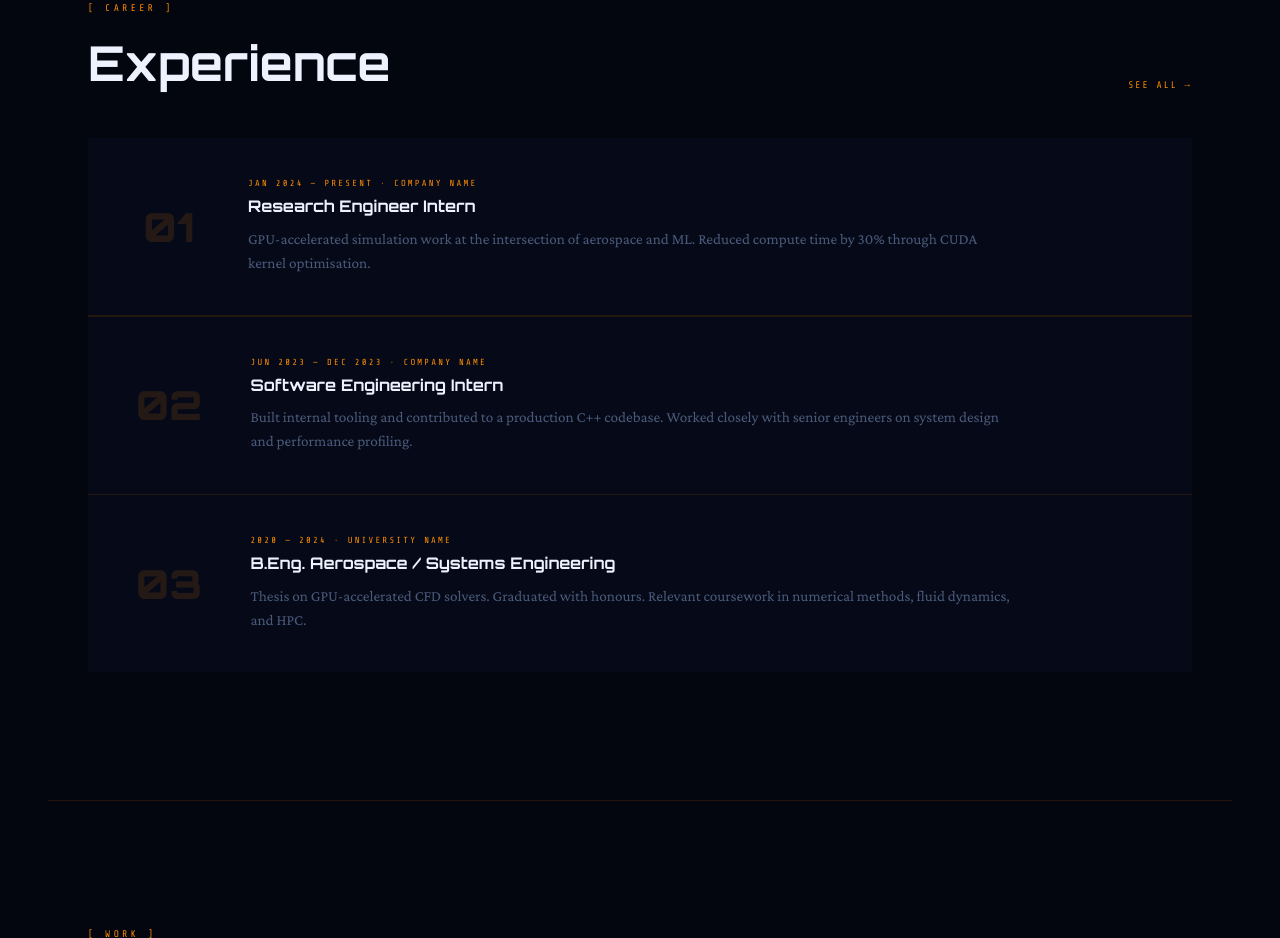
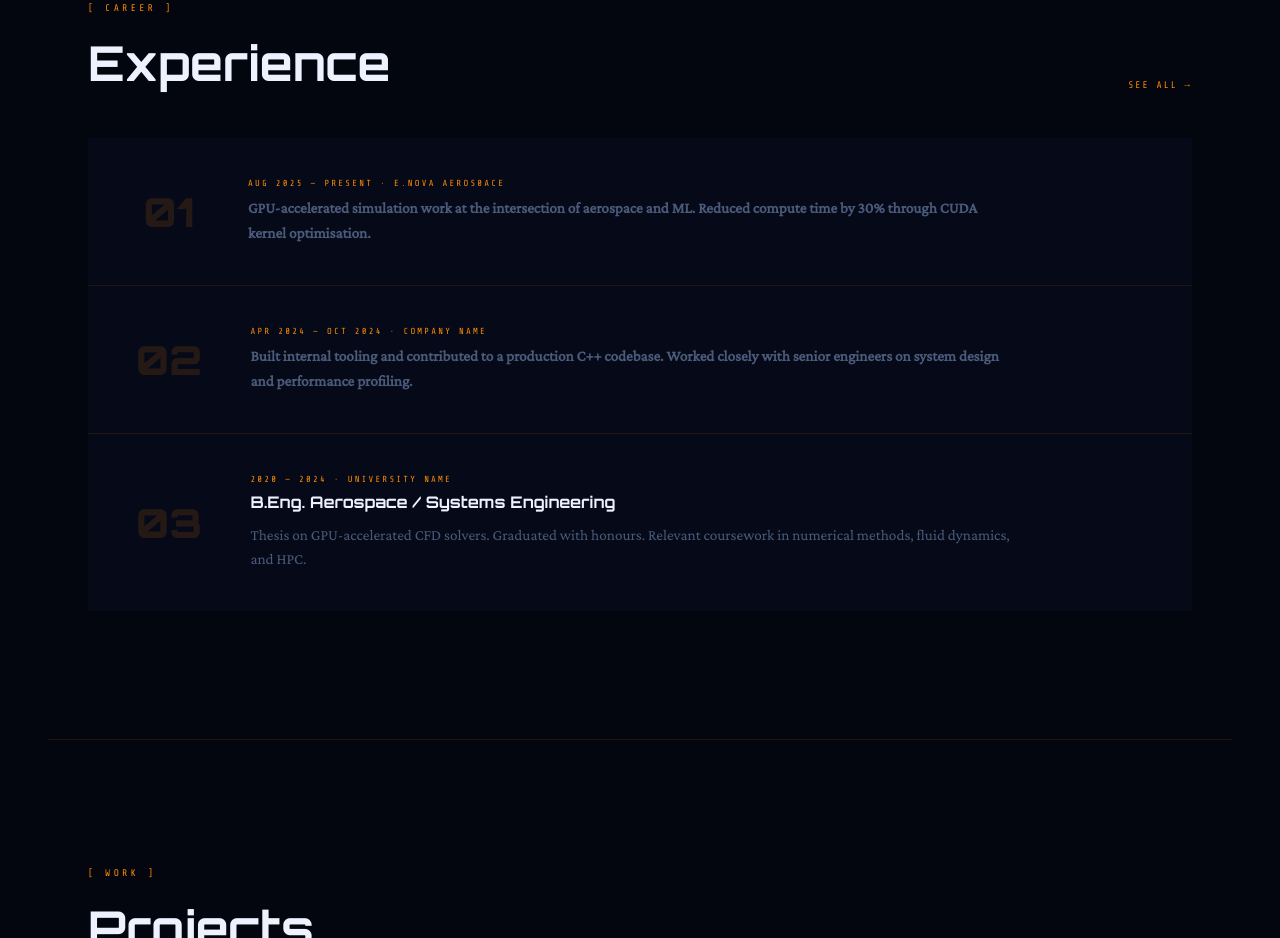
Before and after one commit to phaniraghava1234/phaniraghava1234.github.io, a plain HTML site: page index.html in a window 1280 px wide. Shown: the part 2903-3841 px from the top of the page. Drawn offline with nearby package versions, Linux system fonts and the light colour scheme.

Commit message:
Update index.html

```diff
--- a/index.html
+++ b/index.html
@@ -1443,8 +1443,8 @@
       <a href="experience-1.html" class="preview-card">
         <div class="preview-num">01</div>
         <div class="preview-body">
-          <p class="preview-type">Jan 2024 — Present · Company Name</p>
-          <h3 class="preview-title">Research Engineer Intern</h3>
+          <p class="preview-type">Aug 2025 — Present · e.NOVA Aeros0ace</p>
+          <h3 Space Mission Software developer and CFD engineer</h3>
           <p class="preview-summary">GPU-accelerated simulation work at the intersection of aerospace and ML. Reduced
             compute time by 30% through CUDA kernel optimisation.</p>
         </div>
@@ -1454,8 +1454,8 @@
       <a href="experience-2.html" class="preview-card">
         <div class="preview-num">02</div>
         <div class="preview-body">
-          <p class="preview-type">Jun 2023 — Dec 2023 · Company Name</p>
-          <h3 class="preview-title">Software Engineering Intern</h3>
+          <p class="preview-type">Apr 2024 — oct 2024 · Company Name</p>
+          <h3 Research Intern</h3>
           <p class="preview-summary">Built internal tooling and contributed to a production C++ codebase. Worked closely
             with senior engineers on system design and performance profiling.</p>
         </div>
```
